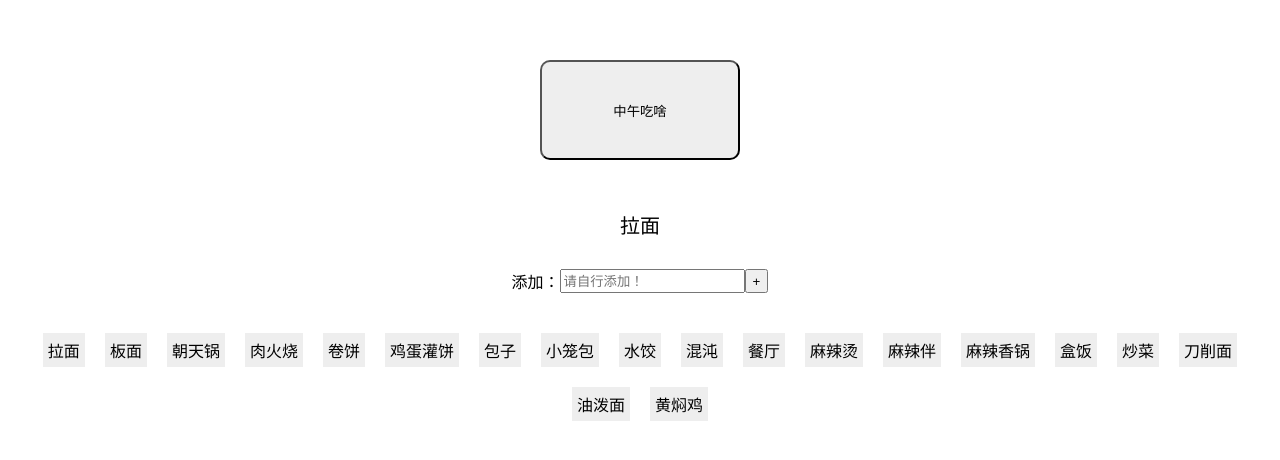
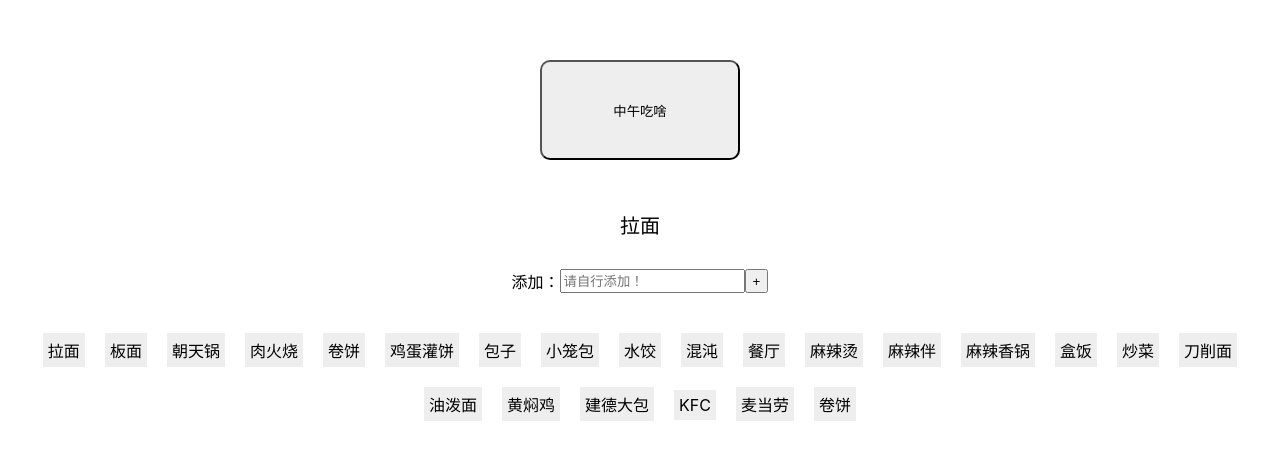
Before and after one commit to IcarusRyy/lunchRandom, a React (Create React App) app: page / in a window 1280 px wide. Shown: the part 324-784 px from the top of the page. Built offline with nearby package versions, Linux system fonts and the light colour scheme.

Commit message:
增加食谱

```diff
--- a/src/App.tsx
+++ b/src/App.tsx
@@ -23,6 +23,10 @@ const lunchData = [
   "刀削面",
   "油泼面",
   "黄焖鸡",
+  "建德大包",
+  "KFC",
+  "麦当劳",
+  "卷饼",
 ]
 function App() {
   const [lunch, setLunch] = useState(0)
```
